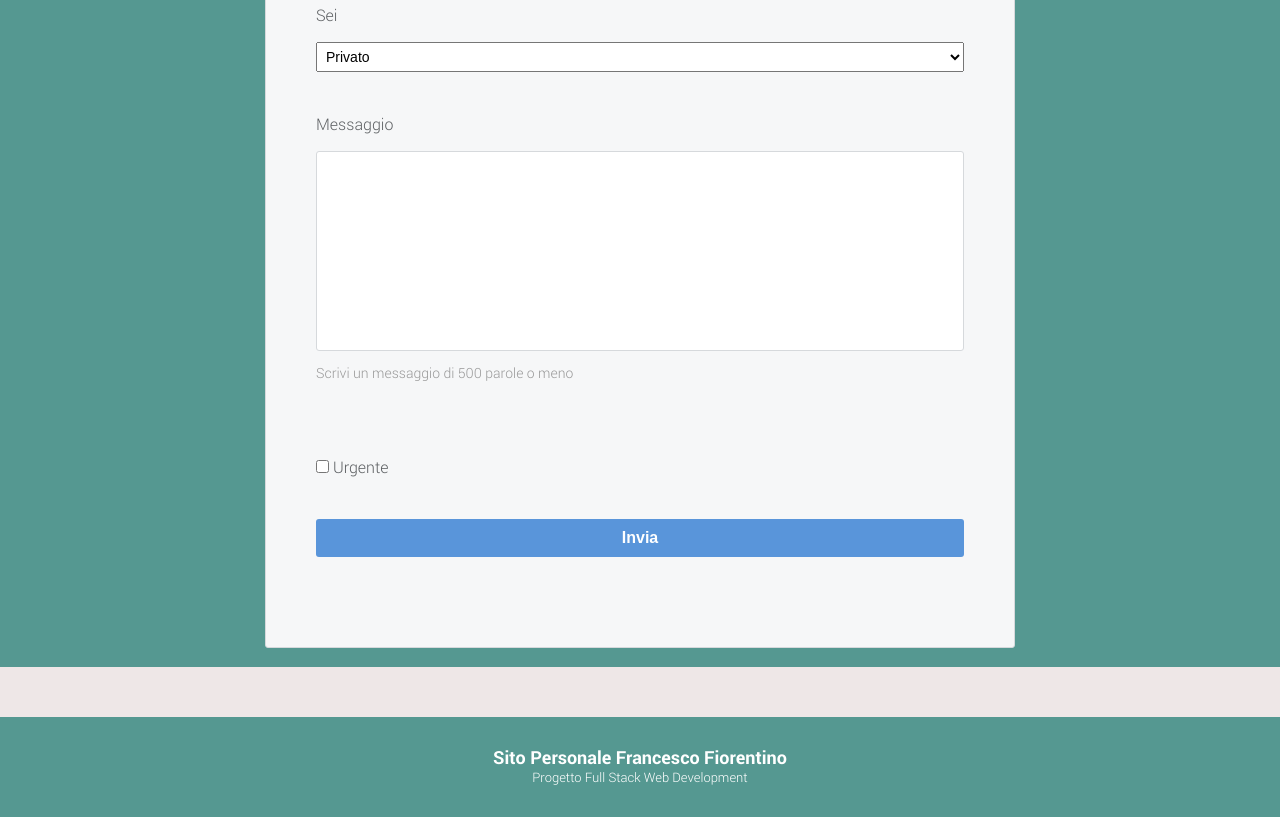
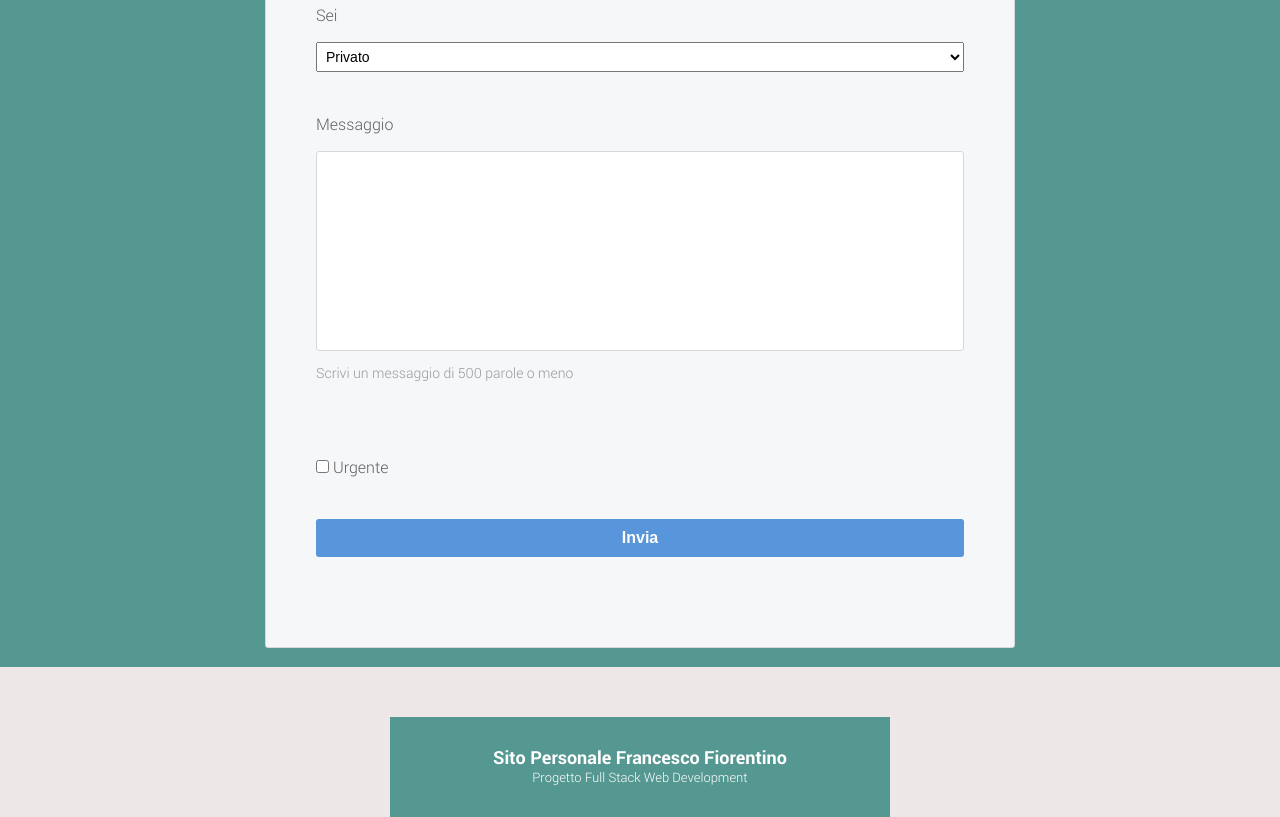
Before and after one commit to frafiore96/frafiore96.github.io, a plain HTML site: page index.html in a window 1280 px wide. Shown: the part 2121-2938 px from the top of the page. Drawn offline with Linux system fonts and the light colour scheme; files whose address does not match are found by name.

Commit message:
Update footer.css

```diff
--- a/assets/css/footer.css
+++ b/assets/css/footer.css
@@ -1,8 +1,8 @@
 
       footer {
+        display:flex;
         margin-top:50px;
         background-color: #559891;
-        width: 100%;
         height: 100px;
         order:5;
       }
```
